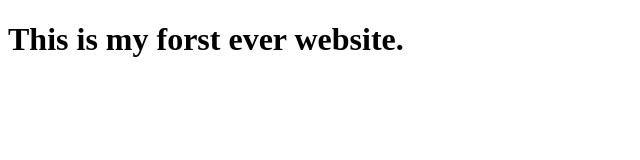
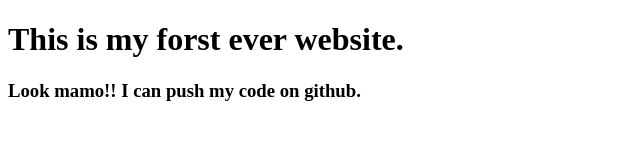
Before and after one commit to nayemweb/my-first-website, a plain HTML site: page index.html in a window 1280 px wide. Shown: the whole page, without its empty margins (0-640 px from the left). Drawn offline with Linux system fonts and the light colour scheme.

Commit message:
learned github

```diff
--- a/index.html
+++ b/index.html
@@ -8,5 +8,6 @@
 </head>
 <body>
     <h1>This is my forst ever website.</h1>
+    <h3>Look mamo!! I can push my code on github.</h3>
 </body>
 </html>
```
